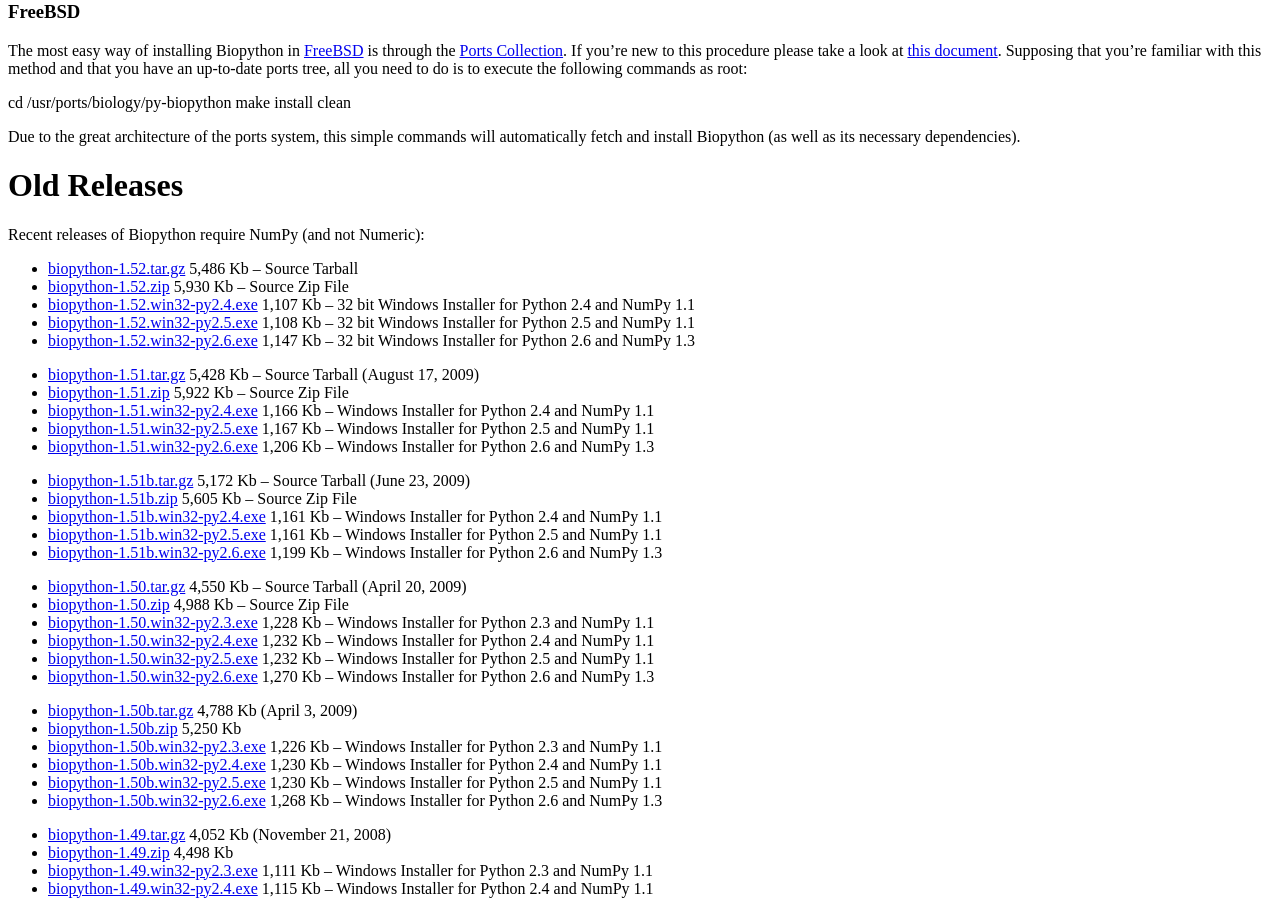
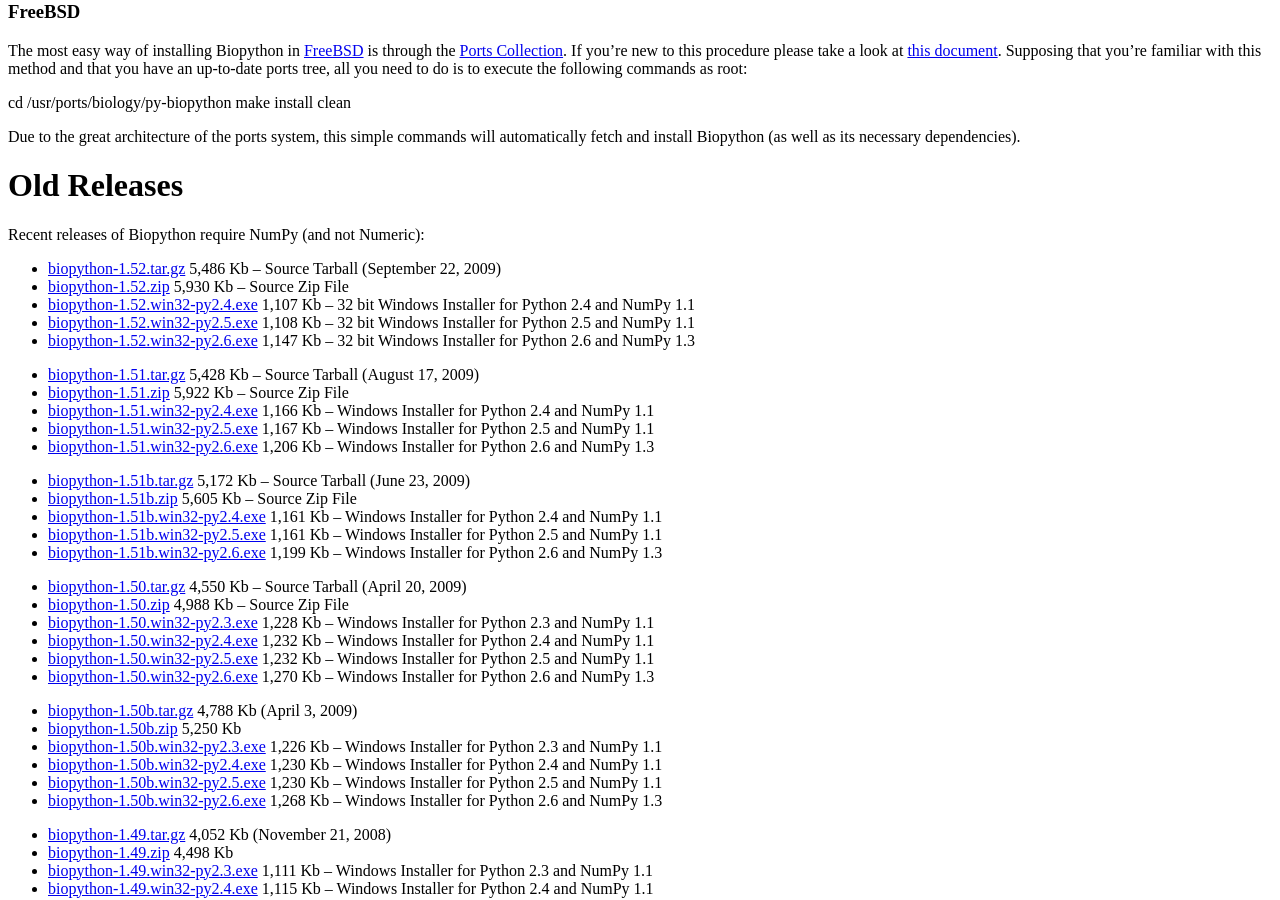
Before and after one commit to biopython/biopython.github.io, a Jekyll site: the page built from wiki/Download.md, in a window 1280 px wide and 900 px high, scrolled down 2355 px. Built offline with Jekyll 4.4.1, drawn with Linux system fonts in a browser that asks for light colours.

Commit message:
/* Old Releases */

```diff
--- a/wiki/Download.md
+++ b/wiki/Download.md
@@ -211,7 +211,7 @@ Old Releases
 Recent releases of Biopython require NumPy (and not Numeric):
 
 -   [biopython-1.52.tar.gz](http://biopython.org/DIST/biopython-1.52.tar.gz)
-    5,486 Kb -- Source Tarball
+    5,486 Kb -- Source Tarball (September 22, 2009)
 -   [biopython-1.52.zip](http://biopython.org/DIST/biopython-1.52.zip)
     5,930 Kb -- Source Zip File
 -   [biopython-1.52.win32-py2.4.exe](http://biopython.org/DIST/biopython-1.52.win32-py2.4.exe)
```
Also changed, not shown: 1 other file.
